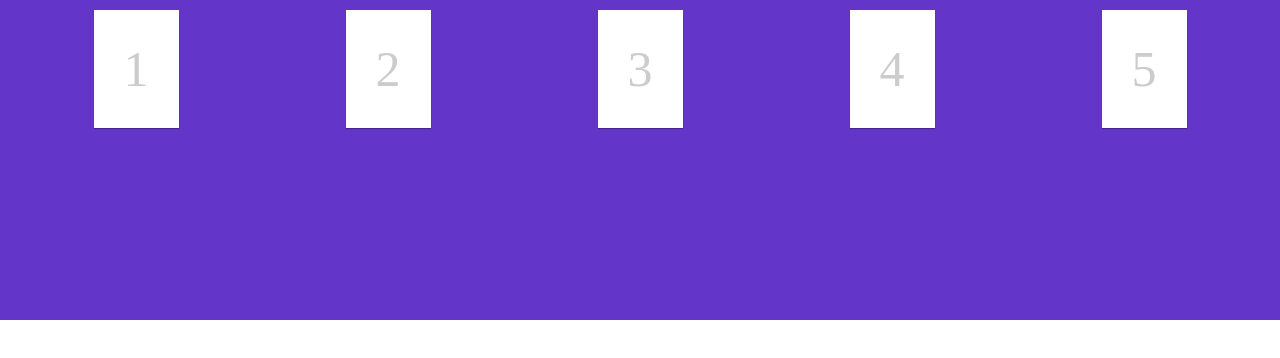
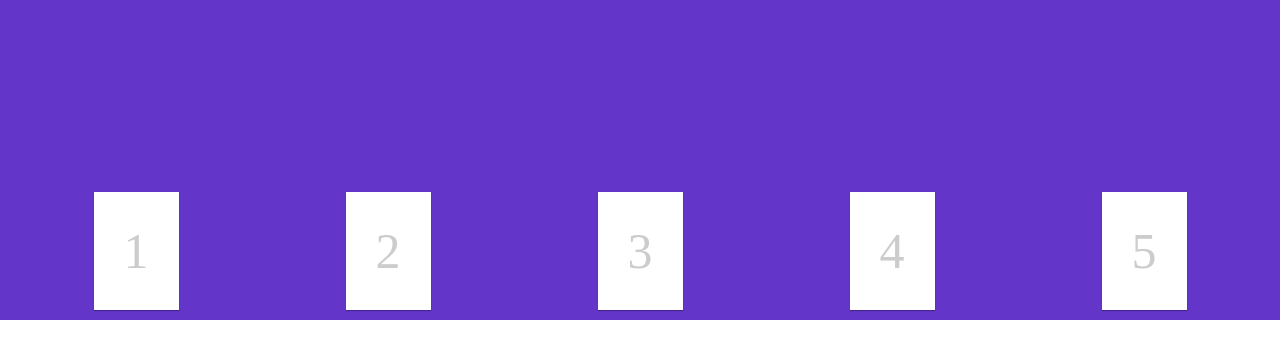
Before and after one commit to xiaobin1204/flexbox, a website: page index.html in a window 1280 px wide. Drawn offline with Linux system fonts and the light colour scheme.

Commit message:
靠容器最底部显示

```diff
--- a/styles/style.css
+++ b/styles/style.css
@@ -5,5 +5,5 @@
   justify-content: space-around;
   height: 300px;
   /*项目内垂直对齐 靠容器最上面显示*/
-  align-items: flex-start;;
+  align-items: flex-end;
 }
```
